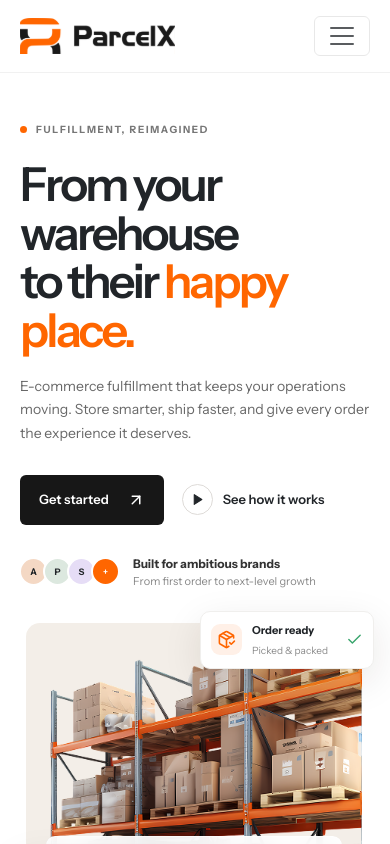
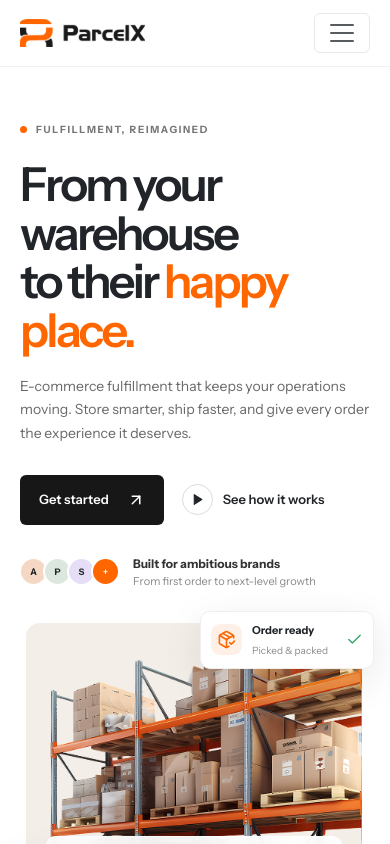
Before and after one commit to anshulsaxena21/px-new-pages, a React (Vite) app: page / in a window 390 px wide. Shown: the top 844 px of the page. Built offline with nearby package versions, Linux system fonts and the light colour scheme.

Commit message:
Match mobile header logo size to reference

```diff
--- a/src/styles/legacy-header-footer.css
+++ b/src/styles/legacy-header-footer.css
@@ -656,3 +656,12 @@ body {
     height: 40px;
   }
 }
+
+
+/* Match the supplied mobile header reference: compact ParcelX wordmark. */
+@media (max-width: 575.98px) {
+  .sticky-top .navbar-brand img {
+    width: 125px;
+    max-width: 125px;
+  }
+}
```
